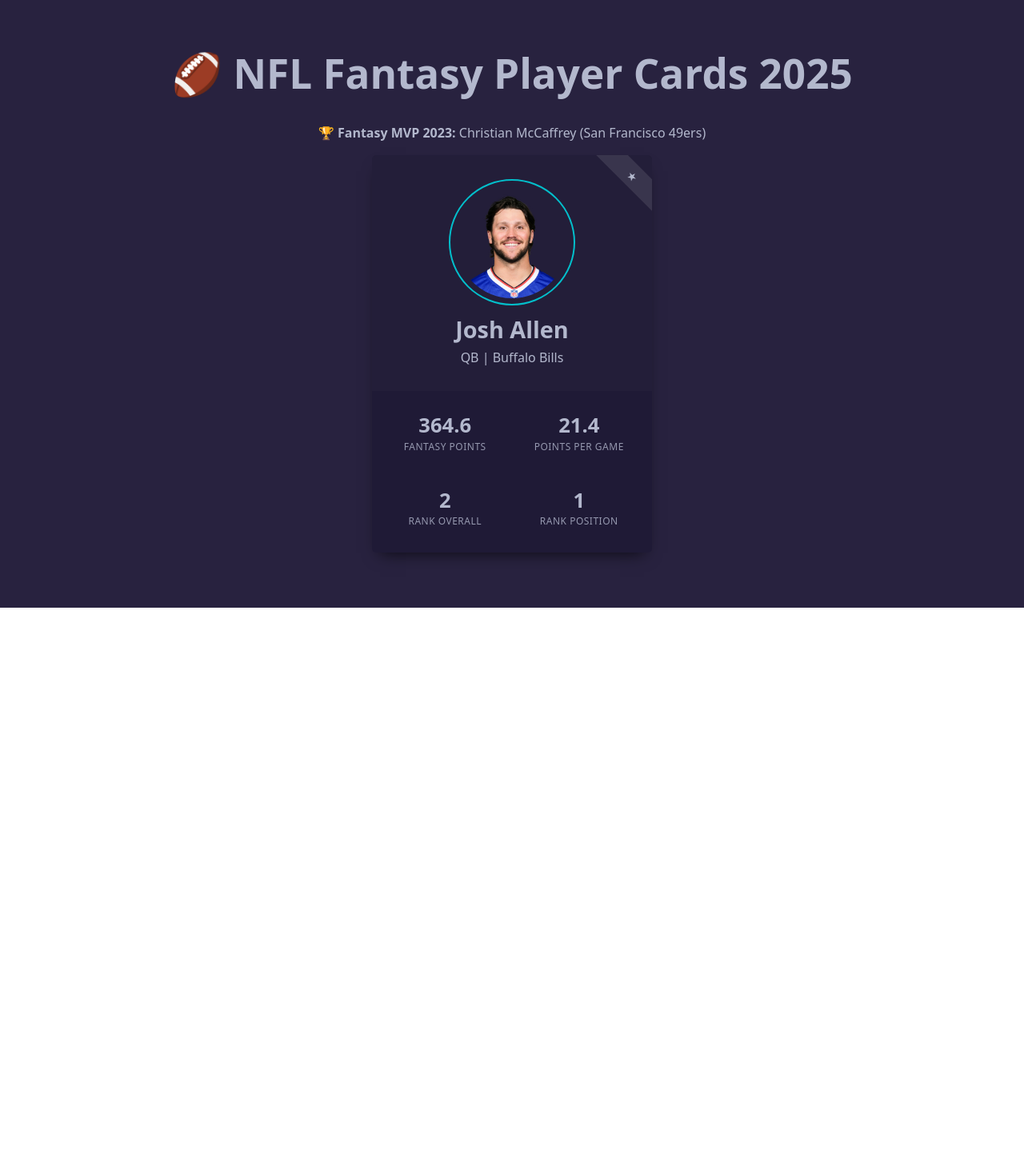
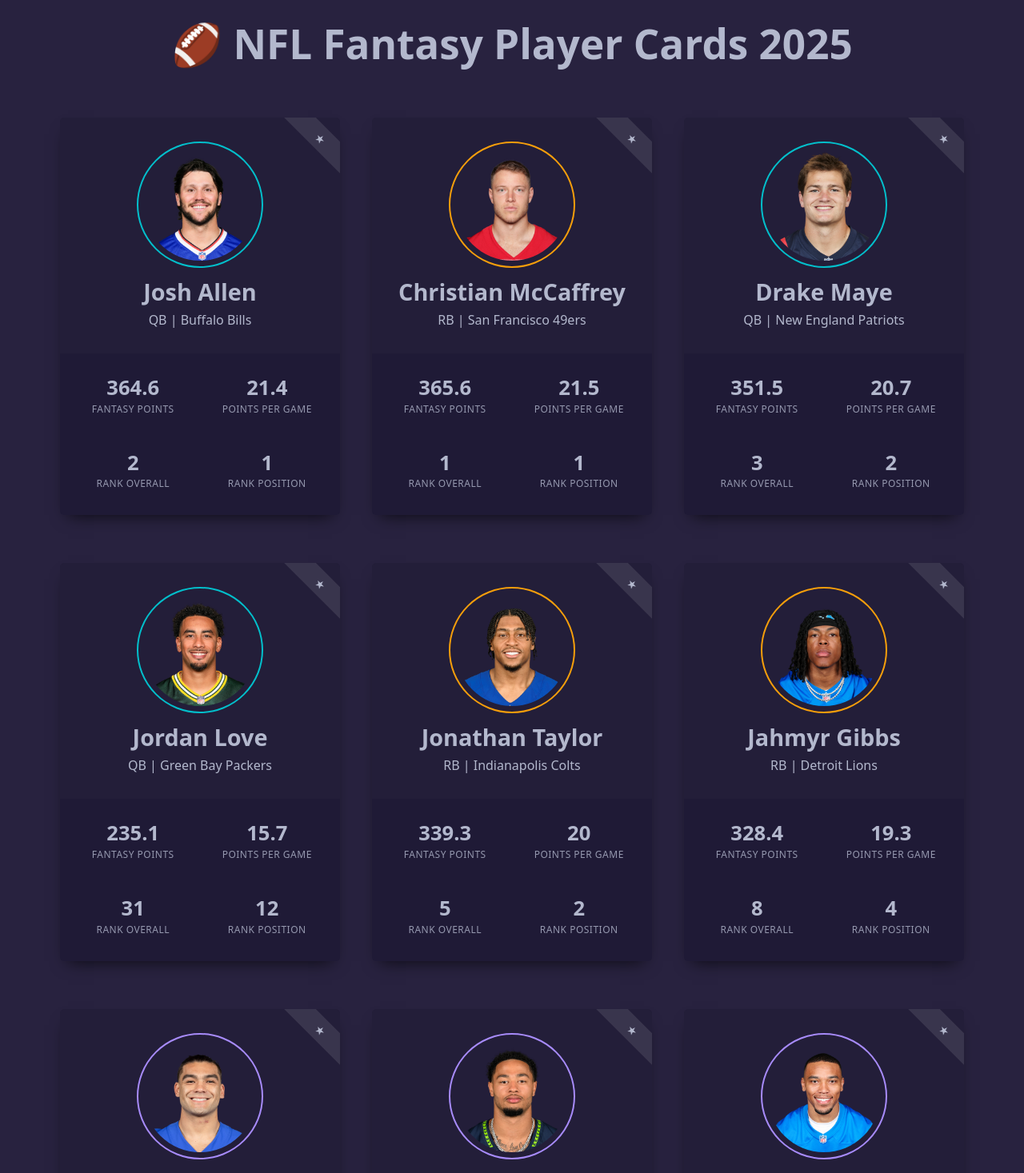
Before and after one commit to krausinski/nfl-fantasy-player-cards-25, a React (Vite) app: page / in a window 1280 px wide. Shown: the part 40-1507 px from the top of the page at 80% size. Before the commit the page ends 800 px from the top, so only its background shows below. Built offline with nearby package versions, Linux system fonts and the light colour scheme.

Commit message:
add dynamic PlayerCard rendering from players array and arrange on player-grid (flex)

```diff
--- a/src/App.css
+++ b/src/App.css
@@ -36,3 +36,8 @@
 .read-the-docs {
   color: #888;
 }
+
+.player-grid {
+  display: flex;
+  flex-wrap: wrap;
+}
--- a/src/App.jsx
+++ b/src/App.jsx
@@ -7,17 +7,17 @@
 import PlayerCard from './components/PlayerCard'
 
 function App() {
-  const player = players[0]
+  // const player = players[0]
 
   const [favorites, setFavorites] = useState([]);
 
   function toggleFavorite(id) {
     setFavorites(prev => {
       if (prev.includes(id)) {
-        console.log("❌ removing from favorites");
+        console.log(`❌ removing ${players.find(p => p.id === id).name} from favorites`);
         return prev.filter(fav => fav !== id);
       } else {
-        console.log("✅ adding to favorites");
+        console.log(`✅ adding ${players.find(p => p.id === id).name} to favorites`);
         return [...prev, id];
       }
     });
@@ -28,20 +28,30 @@
       <div>
         {/* <img src='/players/4.png' /> */}
         <h1>🏈 NFL Fantasy Player Cards 2025</h1>
-        <p><b>🏆 Fantasy MVP 2023:</b> {players.find(p => p.fantasyFinishOverall === 1).name} ({players.find(p => p.fantasyFinishOverall === 1).team})</p>
+        {/* <p><b>🏆 Fantasy MVP 2023:</b> {players.find(p => p.fantasyFinishOverall === 1).name} ({players.find(p => p.fantasyFinishOverall === 1).team})</p> */}
       </div>
 
       <div
+        className="player-grid"
         style={{
           display: "flex",
           justifyContent: "center"
         }}
       >
-        <PlayerCard
+        {/* <PlayerCard
           player={player}
           isFavorite={favorites.includes(player.id)}
           onToggleFavorite={toggleFavorite}
-        />
+        /> */}
+
+        {players.map((player) => (
+          <PlayerCard
+            key={player.id}
+            player={player}
+            isFavorite={favorites.includes(player.id)}
+            onToggleFavorite={toggleFavorite}
+          />
+        ))}
       </div>
     </>
   )
--- a/src/components/PlayerCard.css
+++ b/src/components/PlayerCard.css
@@ -10,6 +10,7 @@
     max-width: 100%;
     text-align: center;
     overflow: hidden;
+    margin: 30px 20px;
 }
 
 .card h2 {
@@ -17,7 +18,7 @@
     font-size: 1.8rem;
 }
 
-.playerPic {
+.player-pic {
   width: 140px;
   height: 140px;
   object-fit: cover;
@@ -25,6 +26,22 @@
   border-radius: 50%;
   padding: 7px;
   /* background-color: beige; */
+}
+
+.player-pic.qb {
+    border-color: #03bfcb;
+}
+
+.player-pic.rb {
+    border-color: #F59E0B;
+}
+
+.player-pic.wr {
+    border-color: #A78BFA;
+}
+
+.player-pic.te {
+    border-color: #34D399;
 }
 
 .fav-btn {
--- a/src/components/PlayerCard.jsx
+++ b/src/components/PlayerCard.jsx
@@ -9,7 +9,10 @@
             >
                 ★
             </button>
-            <img className="playerPic" src={`/players/${player.id}.png`} />
+            <img
+                className={`player-pic ${player.position.toLowerCase()}`}
+                src={`/players/${player.id}.png`}
+            />
             <h2>{player.name}</h2>
             <p style={{margin: 0}}>
                 {player.position} | {player.team}
```
